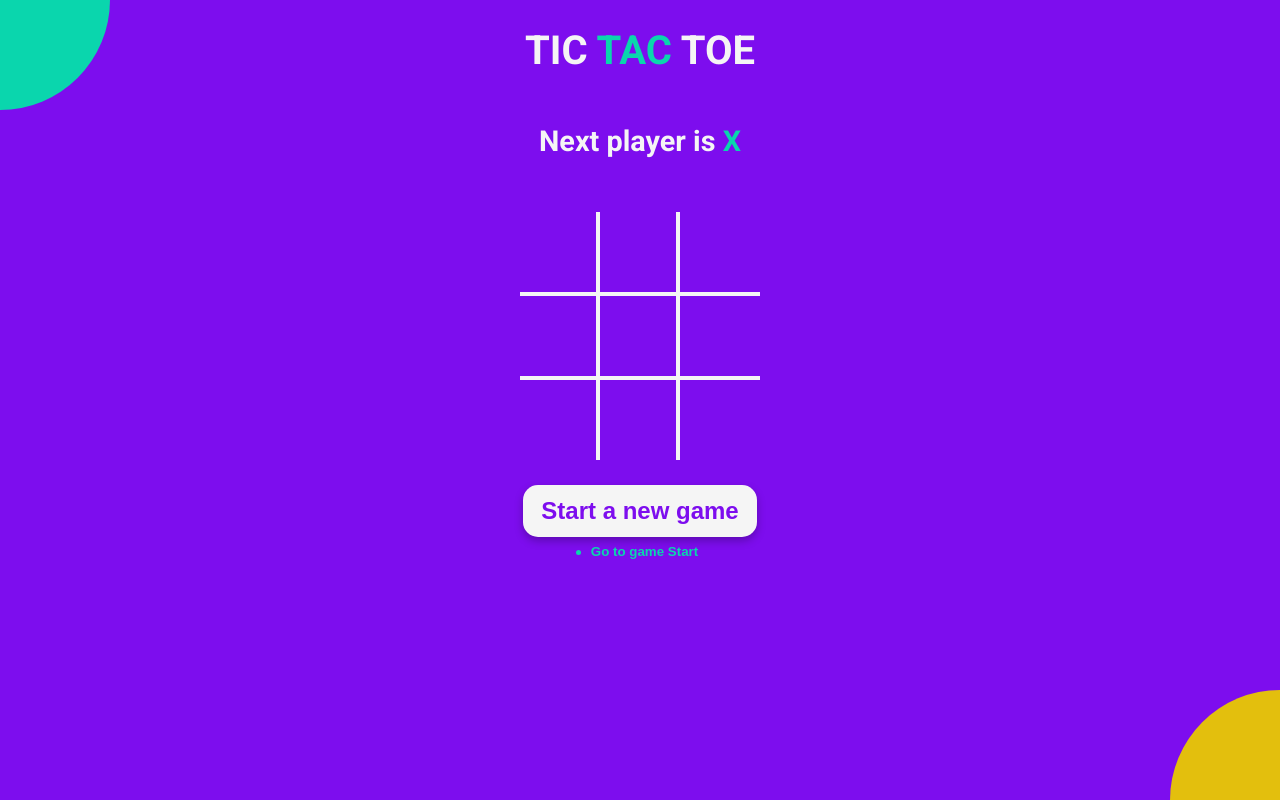
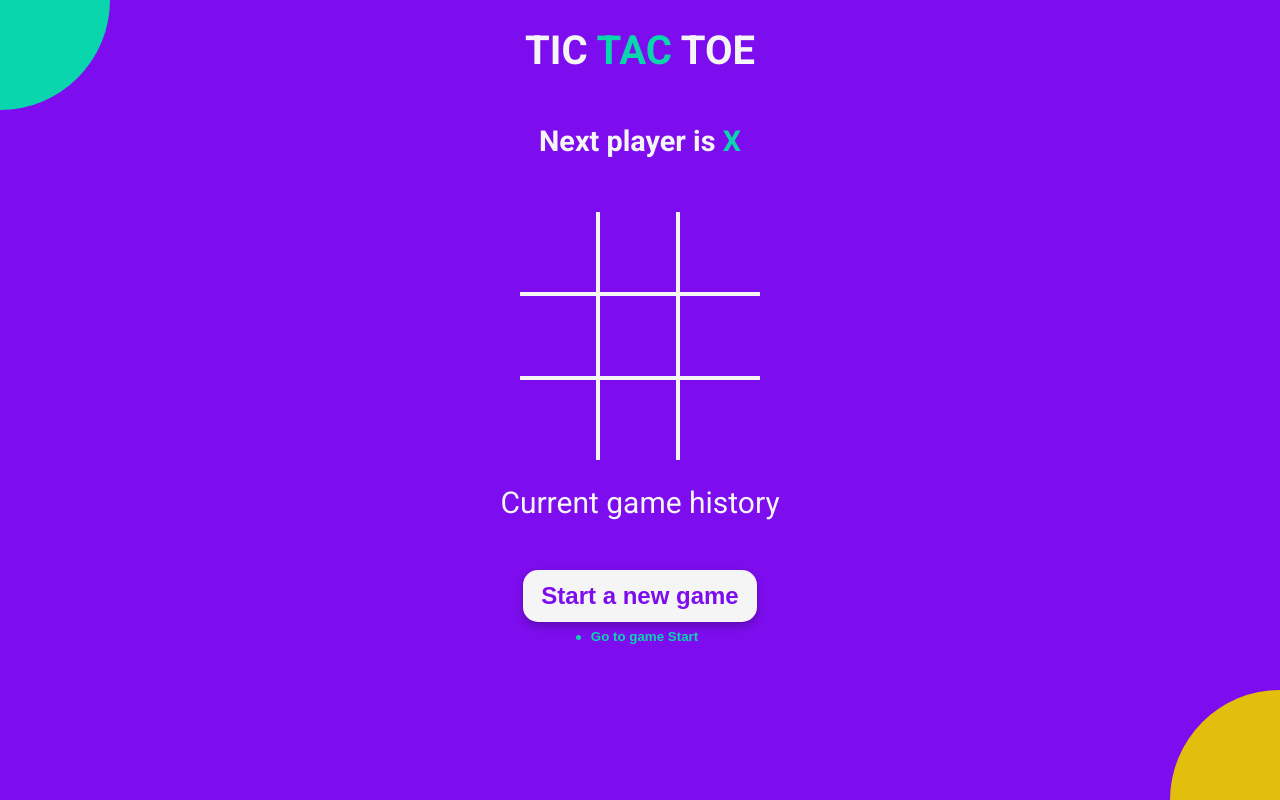
Before and after one commit to BrianHansenDK/tictactoe, a React (Vite) app: page / in a window 1280 px wide. Built offline with nearby package versions, Linux system fonts and the light colour scheme.

Commit message:
Added last elements

```diff
--- a/src/App.jsx
+++ b/src/App.jsx
@@ -58,6 +58,7 @@ const App = () => {
         handleSquareClick={handleSquareClick}
         winningSquares={winningSquares}
       />
+      <h2 style={{ fontWeight: 'normal' }}>Current game history</h2>
       <button
         type="button"
         onClick={onNewGame}
```
